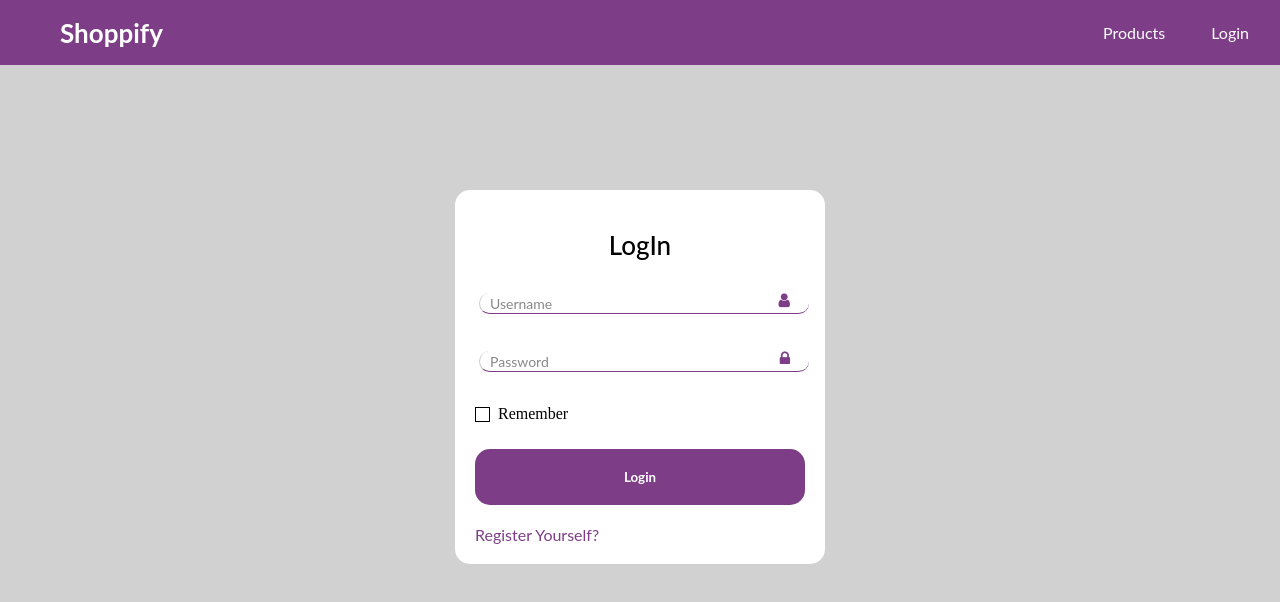
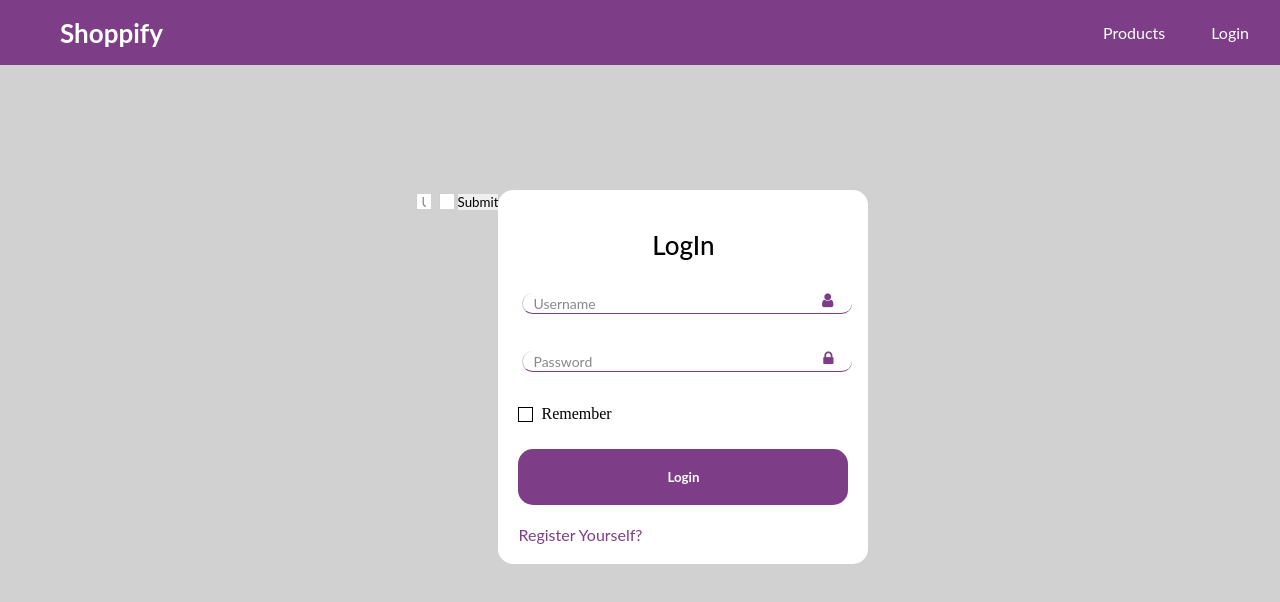
Before and after one commit to Balvinder1996/Restful-api-fake, a React (Create React App) app: page /login in a window 1280 px wide. Shown: the top 602 px of the page. Built offline with nearby package versions, Linux system fonts and the light colour scheme; a web font is replaced by a local one.

Commit message:
popup removed

```diff
--- a/package.json
+++ b/package.json
@@ -11,6 +11,7 @@
     "@trendyol-js/react-carousel": "^2.0.0",
     "axios": "^0.21.4",
     "bootstrap": "^5.1.1",
+    "formik": "^2.2.9",
     "halogen": "^0.2.0",
     "node-sass": "^6.0.1",
     "react": "^17.0.2",
@@ -25,7 +26,8 @@
     "react-slick": "^0.28.1",
     "react-toastify": "^8.0.3",
     "slick-carousel": "^1.8.1",
-    "web-vitals": "^1.1.2"
+    "web-vitals": "^1.1.2",
+    "yup": "^0.32.9"
   },
   "scripts": {
     "start": "react-scripts start",
--- a/src/components/Login-auth/index.js
+++ b/src/components/Login-auth/index.js
@@ -3,7 +3,9 @@ import { useState } from 'react';
 import { ToastContainer, toast } from 'react-toastify';
 import 'react-toastify/dist/ReactToastify.css';
 import { useHistory } from "react-router";
-import '../Login-auth/login.scss'
+import '../Login-auth/login.scss';
+import { Formik, Form, Field } from 'formik';
+import * as Yup from 'yup';
 const Login_auth = (props) => {
     const history = useHistory();
     //registration coding goes here
@@ -82,6 +84,15 @@ const Login_auth = (props) => {
         }
         return b.join("");
     }
+    // formik coding starts here
+    const DisplayingErrorMessagesSchema = Yup.object().shape({
+        username: Yup.string()
+          .min(2, 'Too Short!')
+          .max(50, 'Too Long!')
+          .required('Required'),
+        email: Yup.string().email('Invalid email').required('Required'),
+      });
+    // formik coding ends here
     return (
         <>
             <ToastContainer />
@@ -89,6 +100,34 @@ const Login_auth = (props) => {
                 {
                     login_state ?
                         <div class="login-box pt-30">
+                             <Formik
+       initialValues={{
+         username: '',
+         email: '',
+       }}
+       validationSchema={DisplayingErrorMessagesSchema}
+       onSubmit={values => {
+         // same shape as initial values
+         console.log(values);
+       }}
+     >
+       {({ errors, touched }) => (
+         <Form  onSubmit={login} id="form">
+           <Field name="username"  placeholder="Username"
+                                        autoComplete="off"
+                                        name="login_username"
+                                        onChange={login_state_update}/>
+           {/* If this field has been touched, and it contains an error, display it
+            */}
+           {touched.username && errors.username && <div>{errors.username}</div>}
+           <Field name="email" />
+           {/* If this field has been touched, and it contains an error, display
+           it */}
+           {touched.email && errors.email && <div>{errors.email}</div>}
+           <button type="submit">Submit</button>
+         </Form>
+       )}
+     </Formik>
                             <form onSubmit={login} id="form">
                                 <div class="login">
                                     <h1>LogIn</h1>
@@ -96,7 +135,6 @@ const Login_auth = (props) => {
                                         type="text"
                                         placeholder="Username"
                                         autoComplete="off"
-
                                         name="login_username"
                                         onChange={login_state_update}
                                         required />
--- a/src/components/Router/Router.js
+++ b/src/components/Router/Router.js
@@ -7,12 +7,6 @@ import { useEffect } from 'react';
 import Profile from '../Profile/Profile_page';
 const Router_file = () =>
 {
-    useEffect(()=>
-    {
-        setTimeout(() => {
-            window.alert("Allow for location for better experience")
-        }, 1000);
-    },[])
     return (
         <>
             <Router>
```
Also changed, not shown: 1 other file (tests, documents, lock files or other folders).
